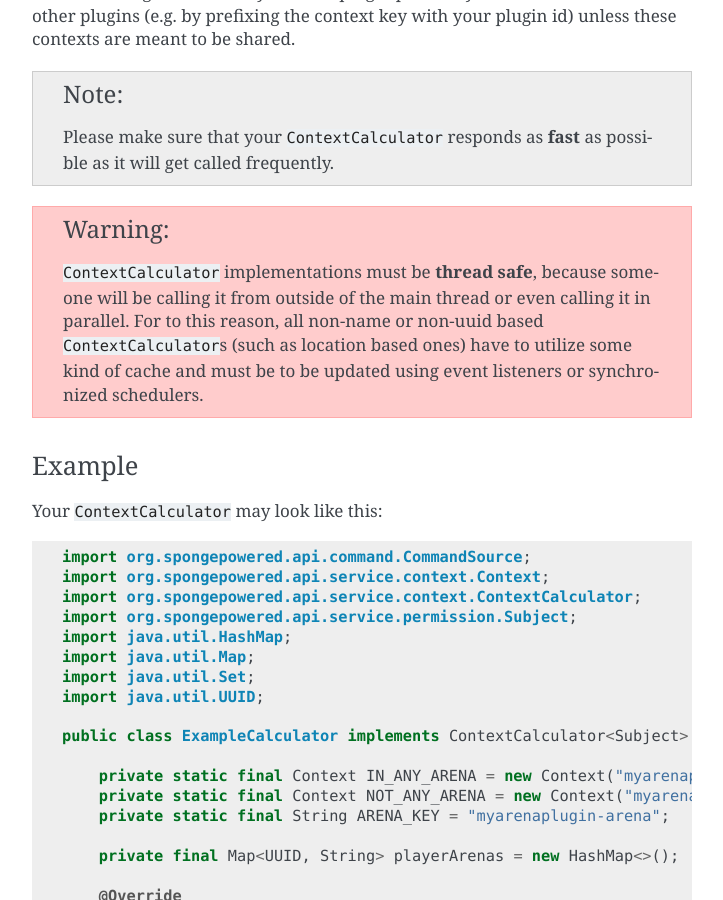
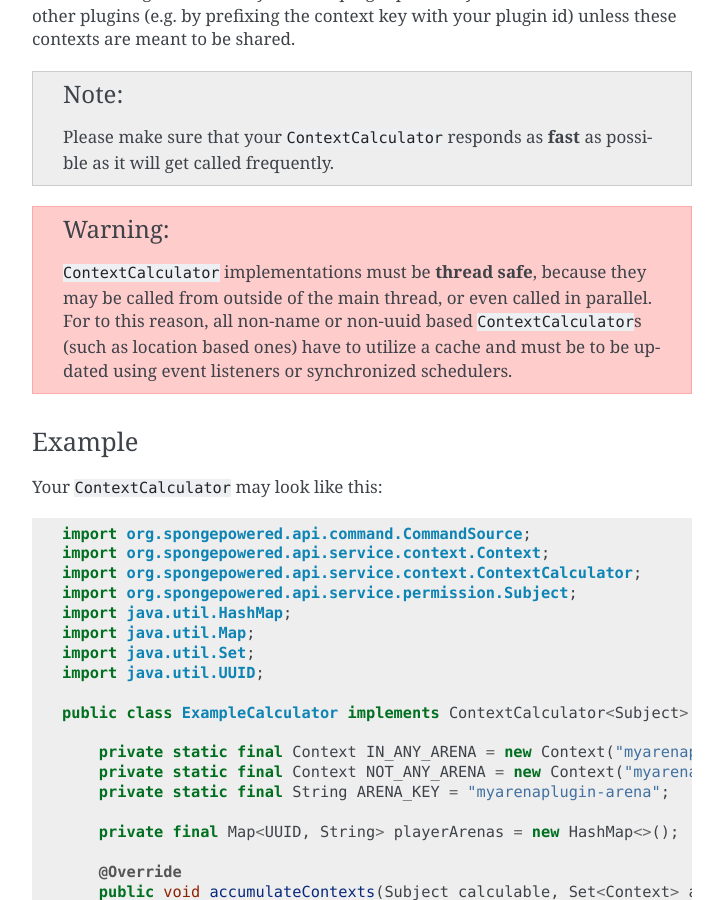
Before and after one commit to SpongePowered/SpongeDocs, a Sphinx documentation site: the page built from source/plugin/permissions.rst, in a window 1280 px wide and 900 px high, scrolled down 7015 px. Shown: the whole window, without its empty margins (388-1111 px from the left). Built offline with Sphinx 7.4.7, drawn with Linux system fonts in a browser that asks for light colours; pages that are not in the unit, such as notebooks, are missing from menus; cross-references to code outside the pages are shown as plain code.

Commit message:
Fix errors

```diff
--- a/source/plugin/permissions.rst
+++ b/source/plugin/permissions.rst
@@ -293,10 +293,10 @@ context key with your plugin id) unless these contexts are meant to be shared.
 
 .. warning::
 
-    ``ContextCalculator`` implementations must be **thread safe**, because someone will be calling it from outside of
-    the main thread or even calling it in parallel. For to this reason, all non-name or non-uuid based
-    ``ContextCalculator``\s (such as location based ones) have to utilize some kind of cache and must be to be updated
-    using event listeners or synchronized schedulers.
+    ``ContextCalculator`` implementations must be **thread safe**, because they may be called from outside of the main
+    thread, or even called in parallel. For to this reason, all non-name or non-uuid based ``ContextCalculator``\s
+    (such as location based ones) have to utilize a cache and must be to be updated using event listeners or
+    synchronized schedulers.
 
 Example
 ~~~~~~~
```
